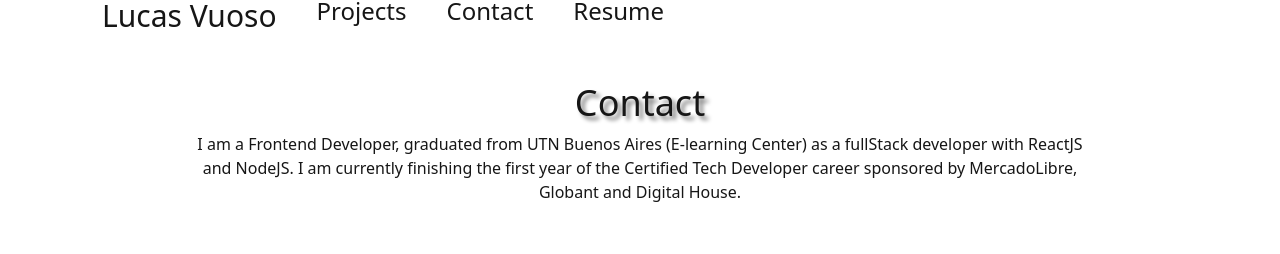
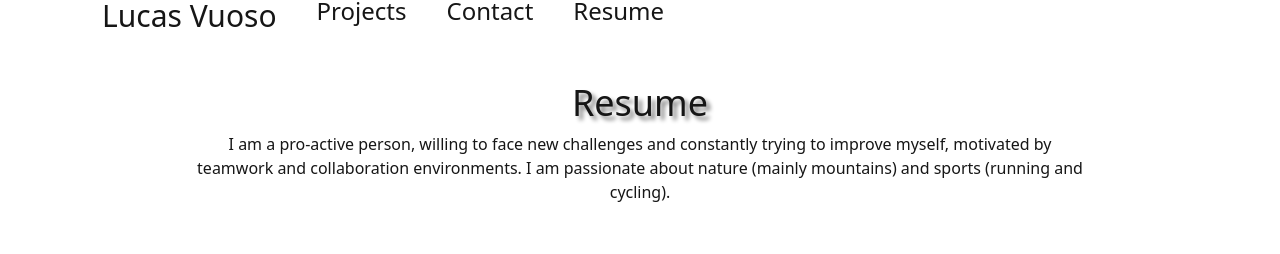
Before and after one commit to vuoso-l/portfolio_react, a React (Create React App) app: page /resume in a window 1280 px wide. Shown: the part 375-629 px from the top of the page. Built offline with nearby package versions, Linux system fonts and the light colour scheme.

Commit message:
feat: changed text and style

```diff
--- a/src/pages/Resume.jsx
+++ b/src/pages/Resume.jsx
@@ -15,12 +15,12 @@ const Resume = () => {
     <ContainerStyle theme={theme}>
       <Header />
       <ResumeStyle theme={theme}>
-        <H2CardStyle theme={theme}>Contact</H2CardStyle>
+        <H2CardStyle theme={theme}>Resume</H2CardStyle>
         <p>
-          I am a Frontend Developer, graduated from UTN Buenos Aires (E-learning
-          Center) as a fullStack developer with ReactJS and NodeJS. I am
-          currently finishing the first year of the Certified Tech Developer
-          career sponsored by MercadoLibre, Globant and Digital House.
+          I am a pro-active person, willing to face new challenges and
+          constantly trying to improve myself, motivated by teamwork and
+          collaboration environments. I am passionate about nature (mainly
+          mountains) and sports (running and cycling).
         </p>
         <div className="container">
           <div className="techStack">
--- a/src/stylesComponents/ResumeStyle.js
+++ b/src/stylesComponents/ResumeStyle.js
@@ -25,10 +25,12 @@ export const ResumeStyle = styled.div`
       color: ${({ theme }) =>
         theme === "light" ? color.titleLightCard : color.titleDarkCard};
     }
-    p,
+    p {
+      text-align: center;
+    }
     h4 {
-      text-align: center;
-      padding-left: 10px;
+      align-self: flex-start;
+      padding-left: 60px;
     }
   }
   @media ${device.tablet} {
@@ -54,7 +56,8 @@ export const ResumeStyle = styled.div`
         font-size: 18px;
       }
       h4 {
-        font-size: 26px;
+        padding-left: 100px;
+        font-size: 24px;
       }
     }
   }
@@ -63,10 +66,23 @@ export const ResumeStyle = styled.div`
     .academic,
     .experience {
       p {
-        font-size: 24px;
+        font-size: 20px;
       }
       h4 {
-        font-size: 32px;
+        padding-left: 140px;
+        font-size: 26px;
+      }
+    }
+  }
+  @media ${device.laptopL} {
+    .techStack,
+    .academic,
+    .experience {
+      p {
+        font-size: 22px;
+      }
+      h4 {
+        font-size: 28px;
       }
     }
   }
```
